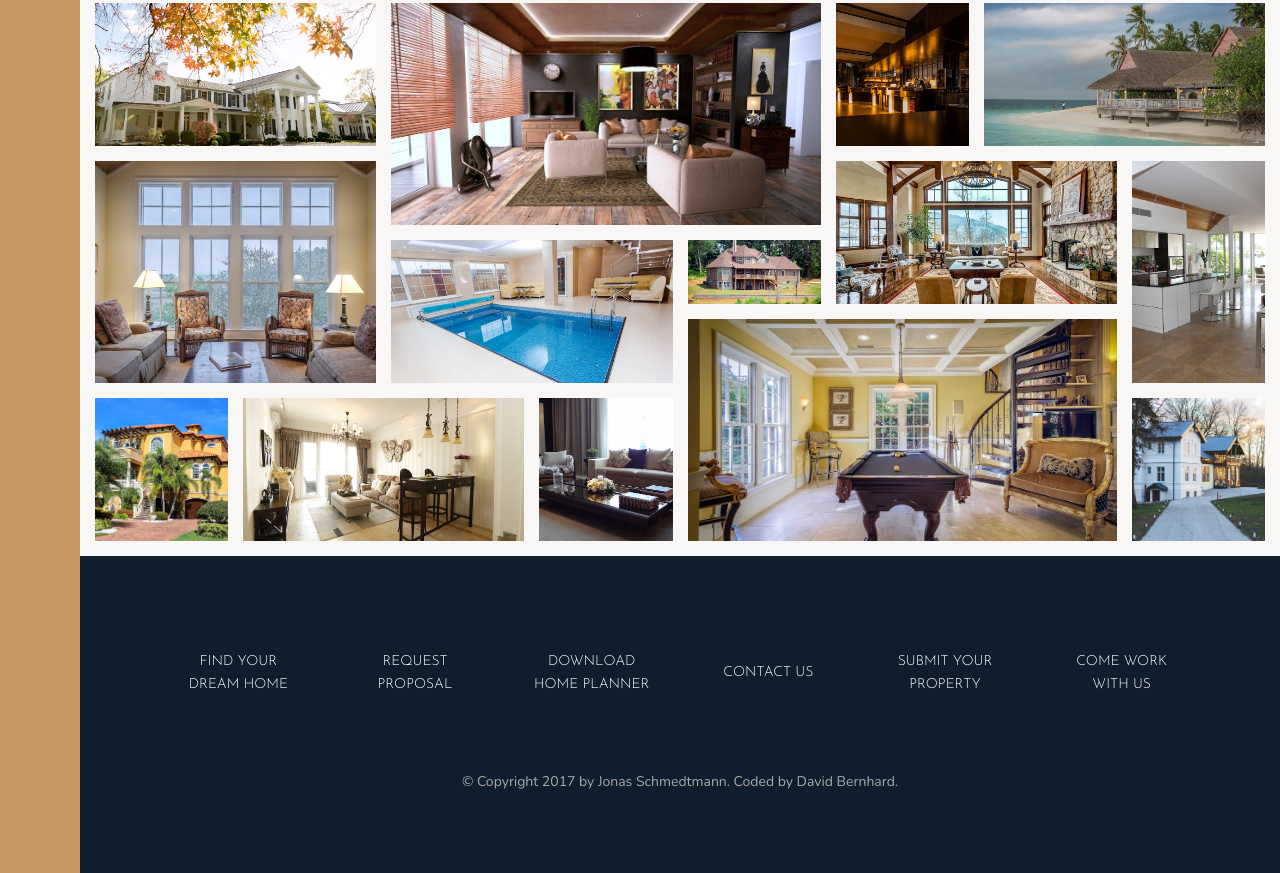
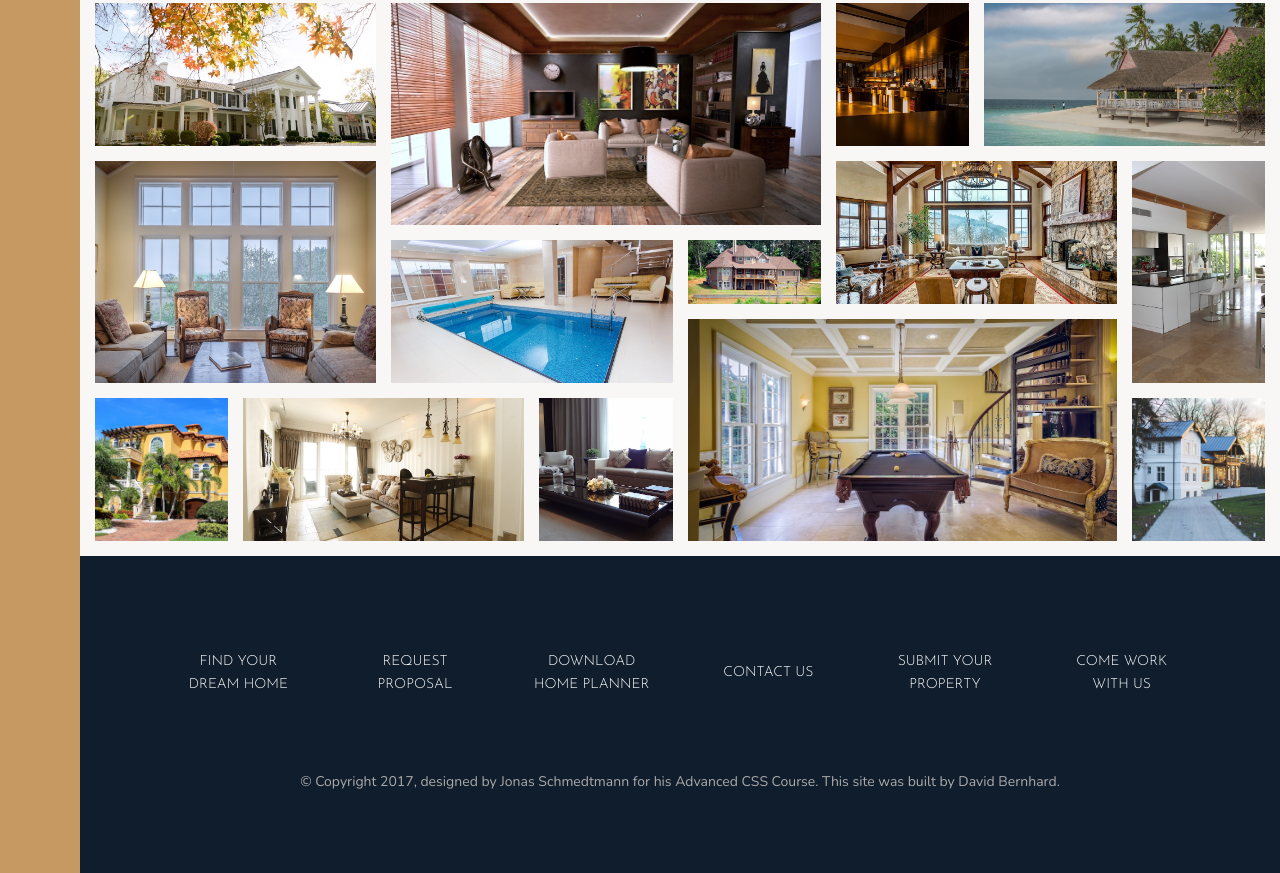
Before and after one commit to DaveCoded/Nexter, a website: page index.html in a window 1280 px wide. Shown: the part 3084-3957 px from the top of the page. Drawn offline with nearby package versions, Linux system fonts and the light colour scheme.

Commit message:
update copyright notice

```diff
--- a/index.html
+++ b/index.html
@@ -431,7 +431,7 @@
         </li>
       </ul>
       <p class="copyright">
-        &copy; Copyright 2017 by Jonas Schmedtmann. Coded by David Bernhard.
+        &copy; Copyright 2017, designed by Jonas Schmedtmann for his Advanced CSS Course. This site was built by David Bernhard.
       </p>
     </footer>
   </body>
```
